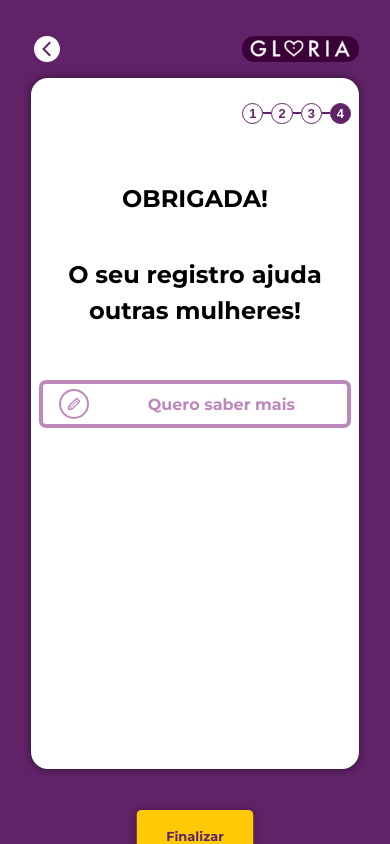
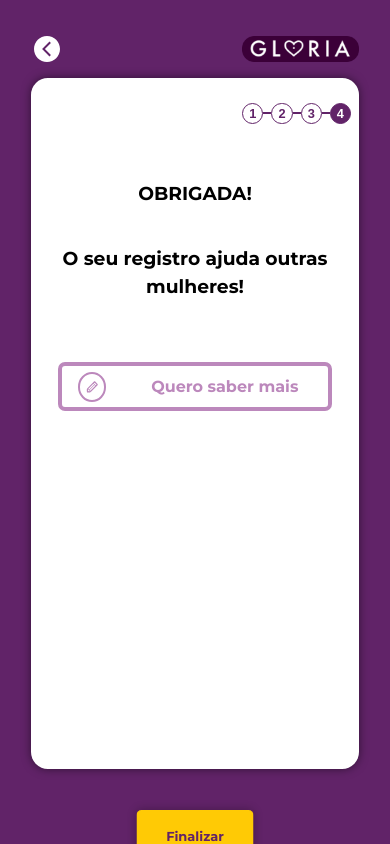
Before and after one commit to anajbsouza/Mapa-da-Violencia, a React (Vite) app in the folder frontend/: page /thank-you in a window 390 px wide. Built offline with nearby package versions, Linux system fonts and the light colour scheme.

Commit message:
feat: desktop thankyou-page responsivity

```diff
--- a/frontend/src/pages/ThankYouPage.tsx
+++ b/frontend/src/pages/ThankYouPage.tsx
@@ -17,9 +17,10 @@ const ThankYouPage = () => {
                     <FormIndex value={4}/>
                 </section>
 
+                <section className="main-knowmore">
                     <section className="thankyouTitles">
-                    <h2>OBRIGADA!</h2>
-                    <h2>O seu registro ajuda outras mulheres!</h2>
+                        <h3>OBRIGADA!</h3>
+                        <h3>O seu registro ajuda outras mulheres!</h3>
                     </section>
 
                     <section className="knowMore-Thankyou">
@@ -28,7 +29,7 @@ const ThankYouPage = () => {
                     </section>
 
                     <button className="footer" onClick={() => navigate("/home-page")}>Finalizar</button>
-
+                </section>
             </main>
         </section>
     );
--- a/frontend/src/styles/ThankYouPage.css
+++ b/frontend/src/styles/ThankYouPage.css
@@ -1,3 +1,10 @@
+.main-knowmore {
+    display: flex;
+    align-items: center;
+    justify-content: center;
+    flex-direction: column;
+}
+
 .thankyouTitles{
     display: flex;
     align-items: center;
@@ -8,13 +15,14 @@
 
 .knowMore-Thankyou{
     display: flex;
+    width: 80%;
     align-items: center;
-    justify-content: flex-start;
+    justify-content: center;
     padding-left: 5%;
     border: 4px solid;
     border-color: #BC88BC;
     border-radius: 7px;
-    margin-top: 10%;
+    margin-top: 5vh;
 
     .TiPencil{
         color: #BC88BC;
@@ -28,10 +36,21 @@
         color: #BC88BC;
         font-weight: bold;
         background-color: white;
-        margin-left: 10vw                                                           ;
+        width: 90%;
+        margin-left: 4vw;
     }
 
     .button-know-more:focus{
         outline: none;
     }
 }
+
+@media (min-width: 900px) {
+    .knowMore-Thankyou {
+        width: 60%;
+    }
+
+    .button-know-more {
+        margin-right: 5vw;
+    }
+}
```
Lines whose indentation alone changed are shown as unchanged.
